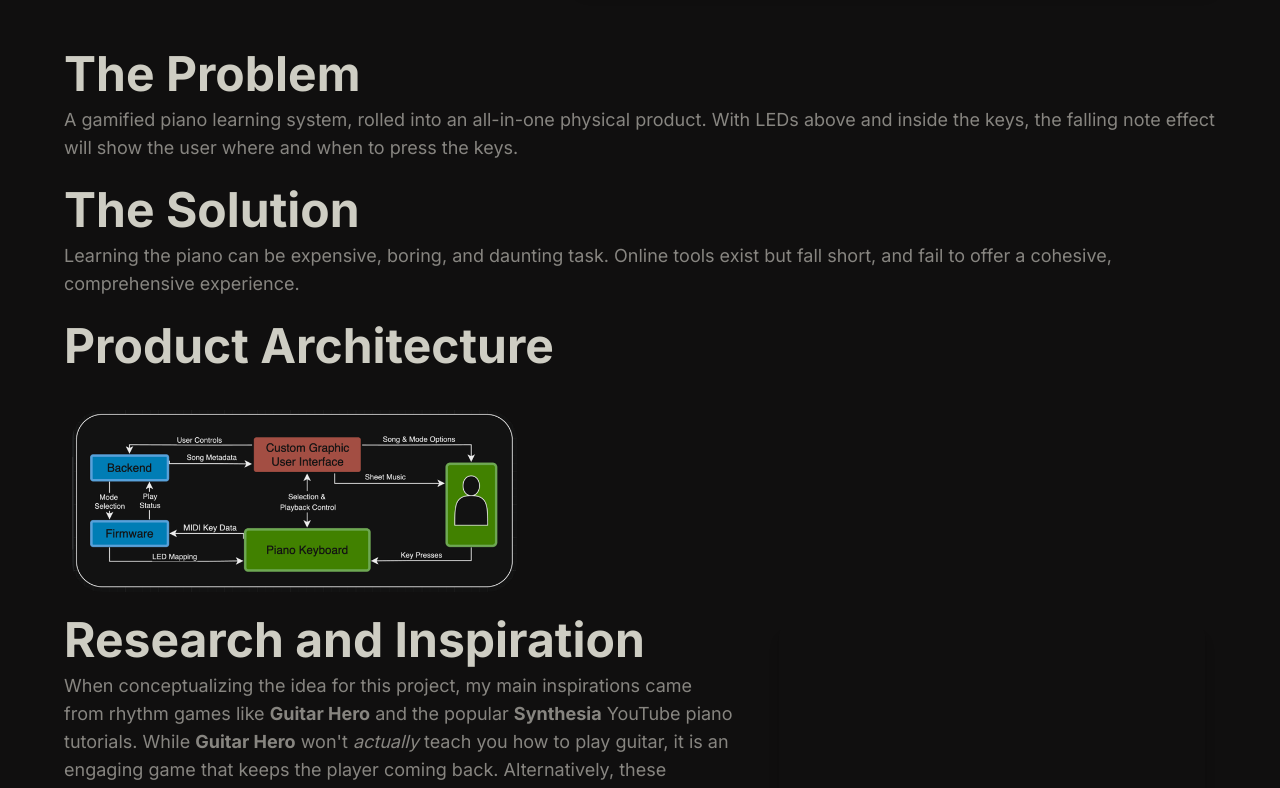
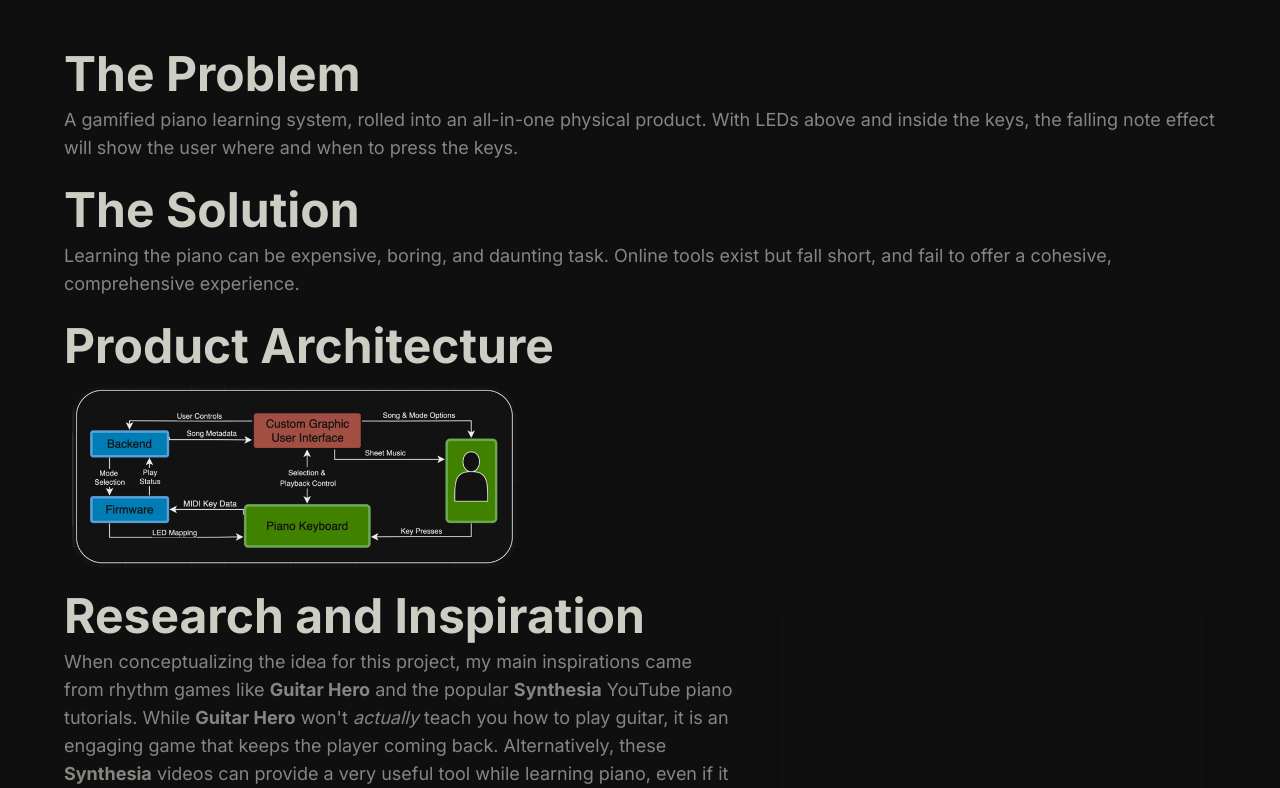
Before and after one commit to bbrown430/brianbrown.io, a React (Vite) app: page /play-piano in a window 1280 px wide. Shown: the part 518-1306 px from the top of the page. Built offline with nearby package versions, Linux system fonts and the light colour scheme.

Commit message:
no paragraph text fix

```diff
--- a/src/components/project-page/project-block.tsx
+++ b/src/components/project-page/project-block.tsx
@@ -32,7 +32,11 @@ const ProjectBlock: React.FC<ProjectBlockProps> = ({
     <div
       className={`flex flex-col ${
         paragraphText ? "md:flex-row" : "md:flex-col"
-      } px-4 gap-8`}
+      }
+      ${
+        paragraphText ? "gap-8" : "gap-2"
+      }
+      px-4`}
     >
       <div
         className={`${
```
